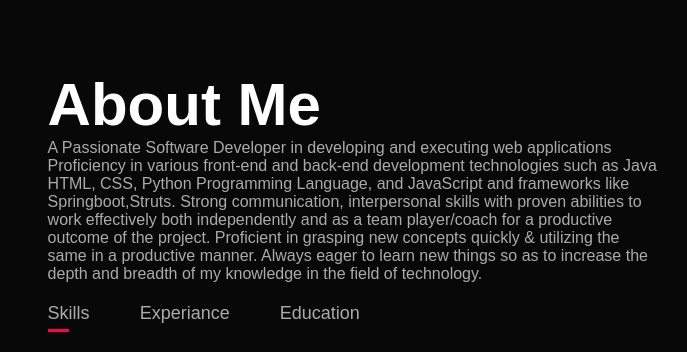
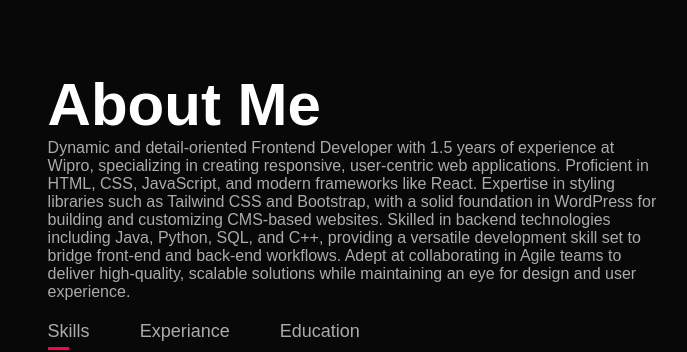
Before and after one commit to rahulsinghrks116/portfolio-rahul-singh, a plain HTML site: page index.html in a window 1280 px wide. Shown: the part 820-1172 px from the top of the page, 490-1177 px from the left. Drawn offline with Linux system fonts and the light colour scheme.

Commit message:
Update index.html

```diff
--- a/index.html
+++ b/index.html
@@ -40,8 +40,9 @@
             </div>
             <div class="about-col-2">
                 <h1 class="sub-title">About Me</h1>
-                <p>A Passionate Software Developer in developing and executing web applications
-                    Proficiency in various front-end and back-end development technologies such as Java HTML, CSS, Python Programming Language, and JavaScript and frameworks like Springboot,Struts. Strong communication, interpersonal skills with proven abilities to work effectively both independently and as a team player/coach for a productive outcome of the project. Proficient in grasping new concepts quickly & utilizing the same in a productive manner. Always eager to learn new things so as to increase the depth and breadth of my knowledge in the field of technology.</p>
+                <p>Dynamic and detail-oriented Frontend Developer with 1.5 years of experience at Wipro, specializing in creating responsive, user-centric web applications. Proficient in HTML, CSS, JavaScript, and modern frameworks like React. Expertise in styling libraries such as Tailwind CSS and Bootstrap, with a solid foundation in WordPress for building and customizing CMS-based websites.
+
+Skilled in backend technologies including Java, Python, SQL, and C++, providing a versatile development skill set to bridge front-end and back-end workflows. Adept at collaborating in Agile teams to deliver high-quality, scalable solutions while maintaining an eye for design and user experience.</p>
                 <div class="tab-titles">
                     <p class="tab-links active-link" onclick="opentab('skills')">Skills</p>
                     <p class="tab-links" onclick="opentab('experiance')">Experiance</p>
@@ -164,7 +165,7 @@
                         <a href="https://www.facebook.com/rahulsingh.arya.71/photos_by"><i class="fa-brands fa-facebook"></i></a>
                     </div>
 
-                     <a href="Resume.pdf" download class="btn btn2">Download CV</a>
+                     <a href="Resume.pdf" download class="btn btn2">Download Resume</a>
 
                 </div>
                 <div class="contact-right">
```
